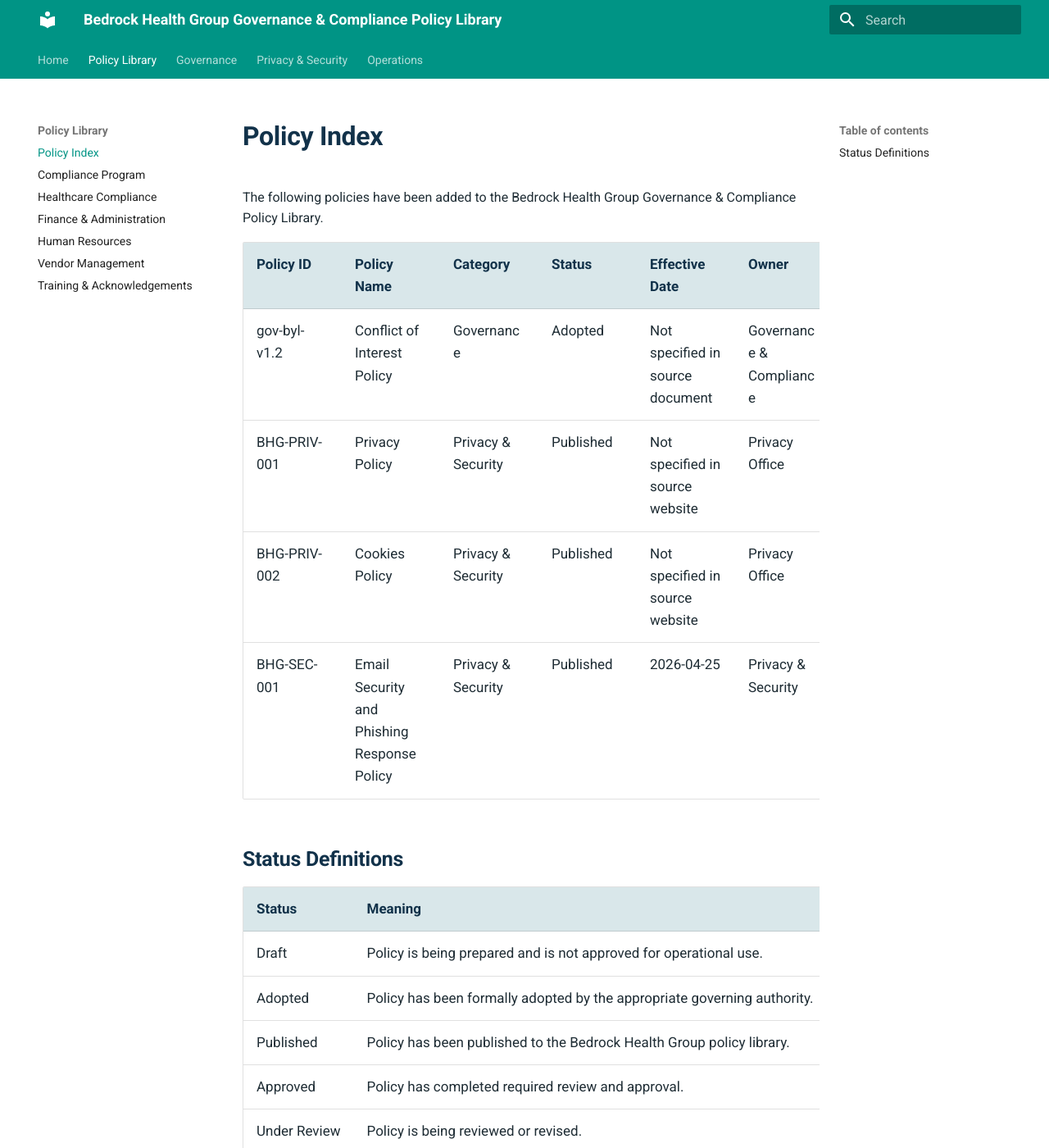
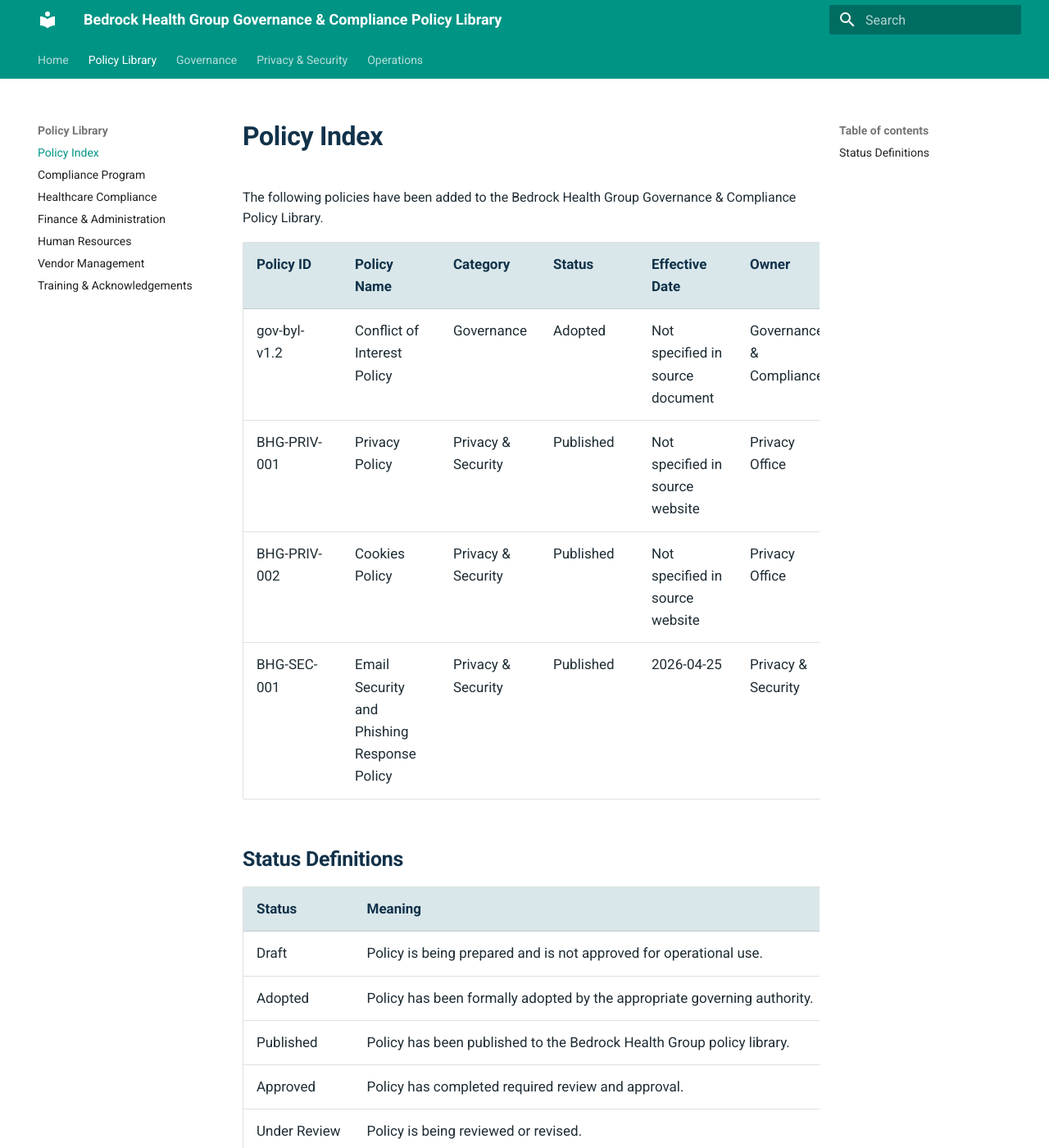
Before and after one commit to Bedrock-Health-Group/bedrock-internal-policy-library, an MkDocs documentation site: the page built from docs/policy-index.md, in a window 1280 px wide and 1400 px high. Shown: the whole window at 82% size. Built offline with MkDocs 1.6.1 and Material for MkDocs 9.7.7, drawn with Linux system fonts in a browser that asks for light colours.

Commit message:
Use cleaner table word wrapping

```diff
--- a/docs/assets/custom.css
+++ b/docs/assets/custom.css
@@ -83,7 +83,7 @@
 .md-typeset table:not([class]) th,
 .md-typeset table:not([class]) td {
   white-space: normal;
-  overflow-wrap: anywhere;
+  overflow-wrap: break-word;
   word-break: normal;
   vertical-align: top;
   padding: 0.65rem 0.8rem;
```
